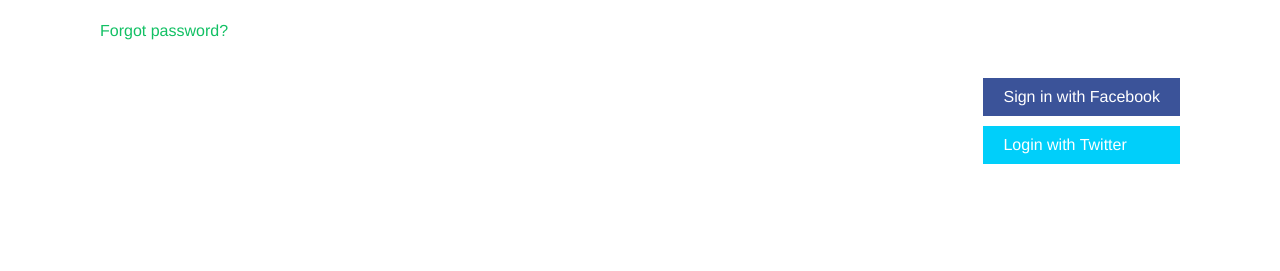
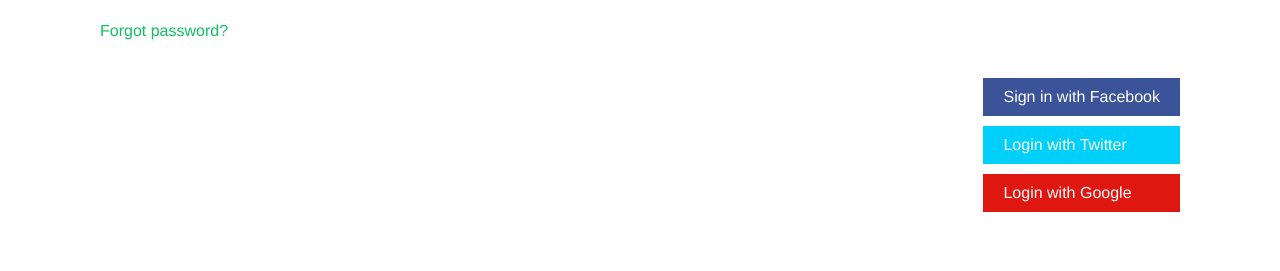
Before and after one commit to Duke09/social, a Django app: page /account/login/ in a window 1280 px wide. Shown: the part 450-721 px from the top of the page. Run offline with Django 3.2, Linux system fonts and the light colour scheme; some web fonts are replaced.

Commit message:
Authentication with google

```diff
--- a/bookmarks/account/templates/registration/login.html
+++ b/bookmarks/account/templates/registration/login.html
@@ -32,6 +32,9 @@
             <li class="twitter">
                 <a href="{% url 'social:begin' 'twitter' %}">Login with Twitter</a>
             </li>
+            <li class="google">
+                <a href="{% url 'social:begin' 'google-oauth2' %}">Login with Google</a>
+            </li>
         </ul>
     </div>
 {% endblock %}
--- a/bookmarks/bookmarks/settings.py
+++ b/bookmarks/bookmarks/settings.py
@@ -90,15 +90,18 @@ AUTHENTICATION_BACKENDS = [
     'account.authentication.EmailAuthBackend',
     'social_core.backends.facebook.FacebookOAuth2',
     'social_core.backends.twitter.TwitterOAuth',
+    'social_core.backends.google.GoogleOAuth2',
 ]
 
 LOGIN_REDIRECT_URL = 'dashboard'
 LOGIN_URL = 'login'
 LOGOUT_URL = 'logout'
+SOCIAL_AUTH_GOOGLE_OAUTH2_KEY = '' # Google consumer Key
+SOCIAL_AUTH_GOOGLE_OAUTH2_SECRET = '' # Google consumer Secret
 
 SOCIAL_AUTH_TWITTER_KEY = '' # Twitter API Key
 SOCIAL_AUTH_TWITTER_SECRET = '' # Twitter API Secret
-
+#AAAAAAAAAAAAAAAAAAAAAH86FgEAAAAA9Z547Iitrdu5DHrqxAwVDa%2Fht9M%3DFOm9rCDeN8w26TA7IdsCl5CDzutjdEqfe4XGtDsePZxlGp9Zd1
 
 SOCIAL_AUTH_FACEBOOK_KEY = '' # Facebook App ID
 SOCIAL_AUTH_FACEBOOK_SECRET = '' # Facebook App Secret
```
